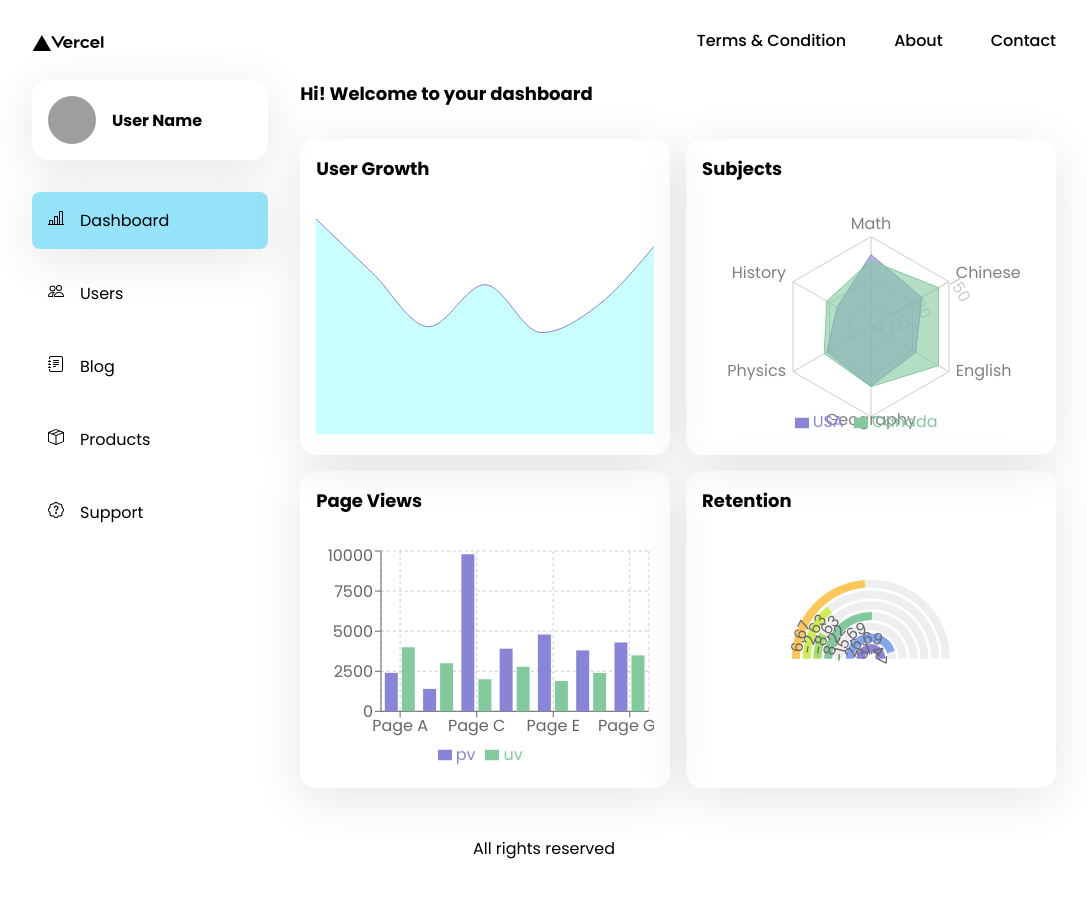
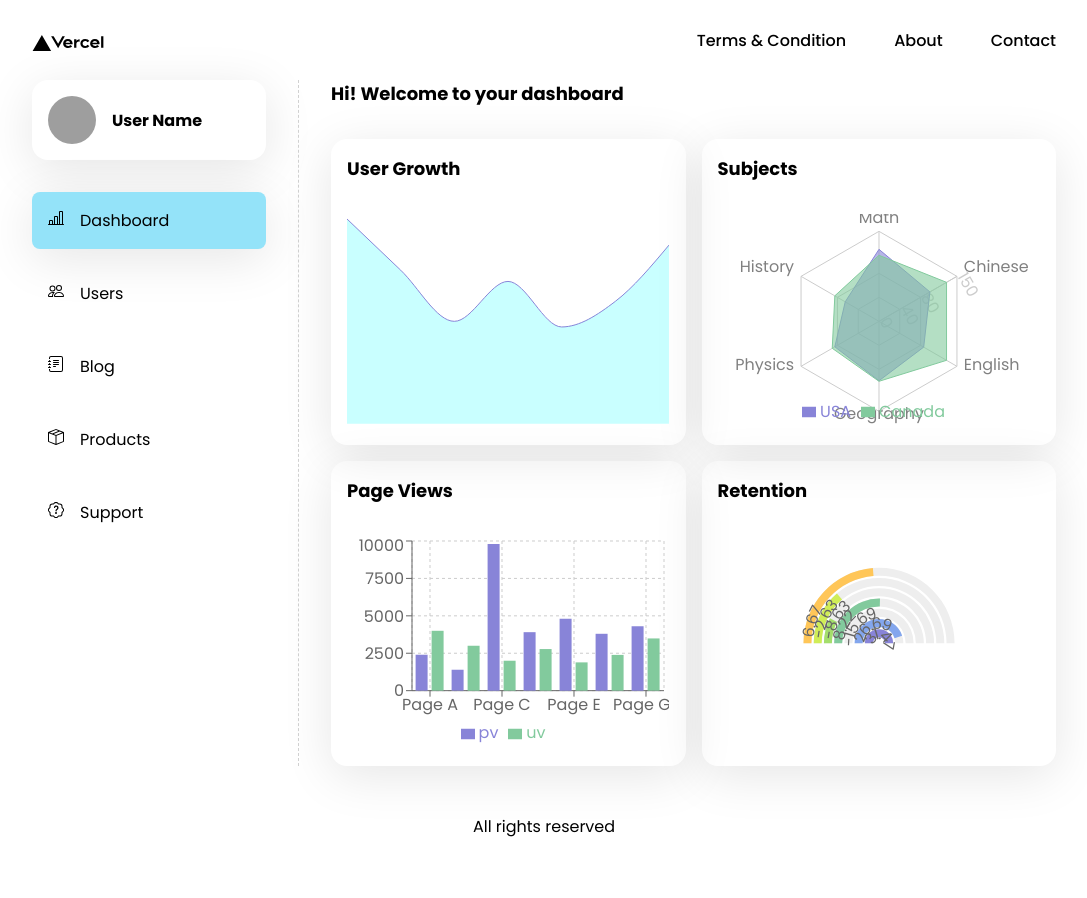
Before and after one commit to aronnoahsan/dashboard, a Next.js app: page / in a window 1280 px wide. Shown: the top 898 px of the page, without its empty margins (96-1183 px from the left). Built offline with nearby package versions, Linux system fonts and the light colour scheme; grey boxes are pictures that could not be loaded.

Commit message:
sidebar border added

```diff
--- a/app/page.module.css
+++ b/app/page.module.css
@@ -16,6 +16,8 @@
 }
 .main__component {
   width: 100%;
+  padding-left: 2rem;
+  border-left: 1px dashed rgb(209, 209, 209);
 }
 
 .graph__component__flex {
--- a/components/blogcard.module.css
+++ b/components/blogcard.module.css
@@ -1,7 +1,6 @@
 .card__holder {
   display: flex;
   flex-direction: column;
-  /* gap: 1rem; */
   border-radius: 1rem;
   box-shadow: rgba(0, 0, 0, 0.1) 0px 10px 50px;
   width: fit-content;
```
